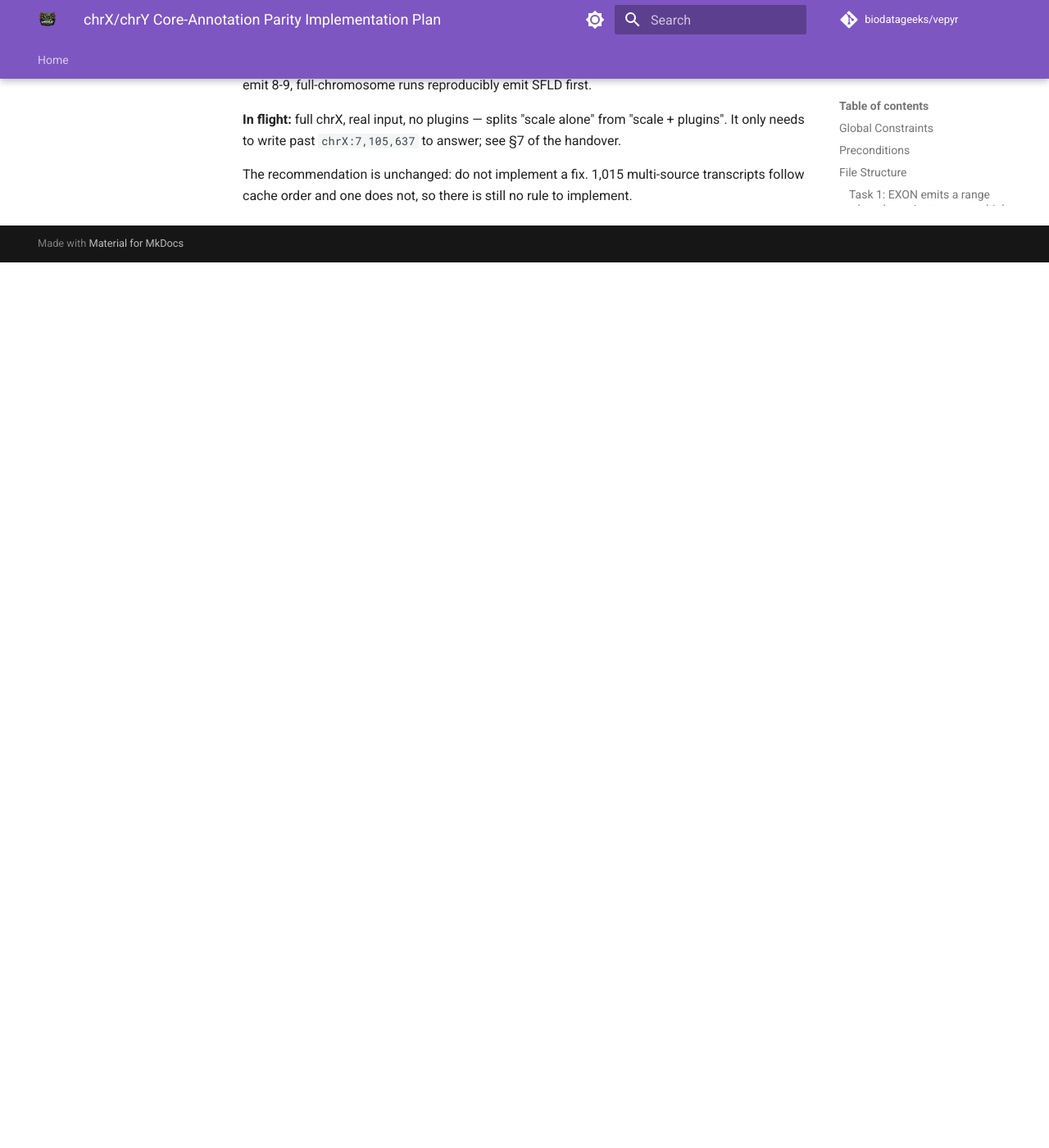
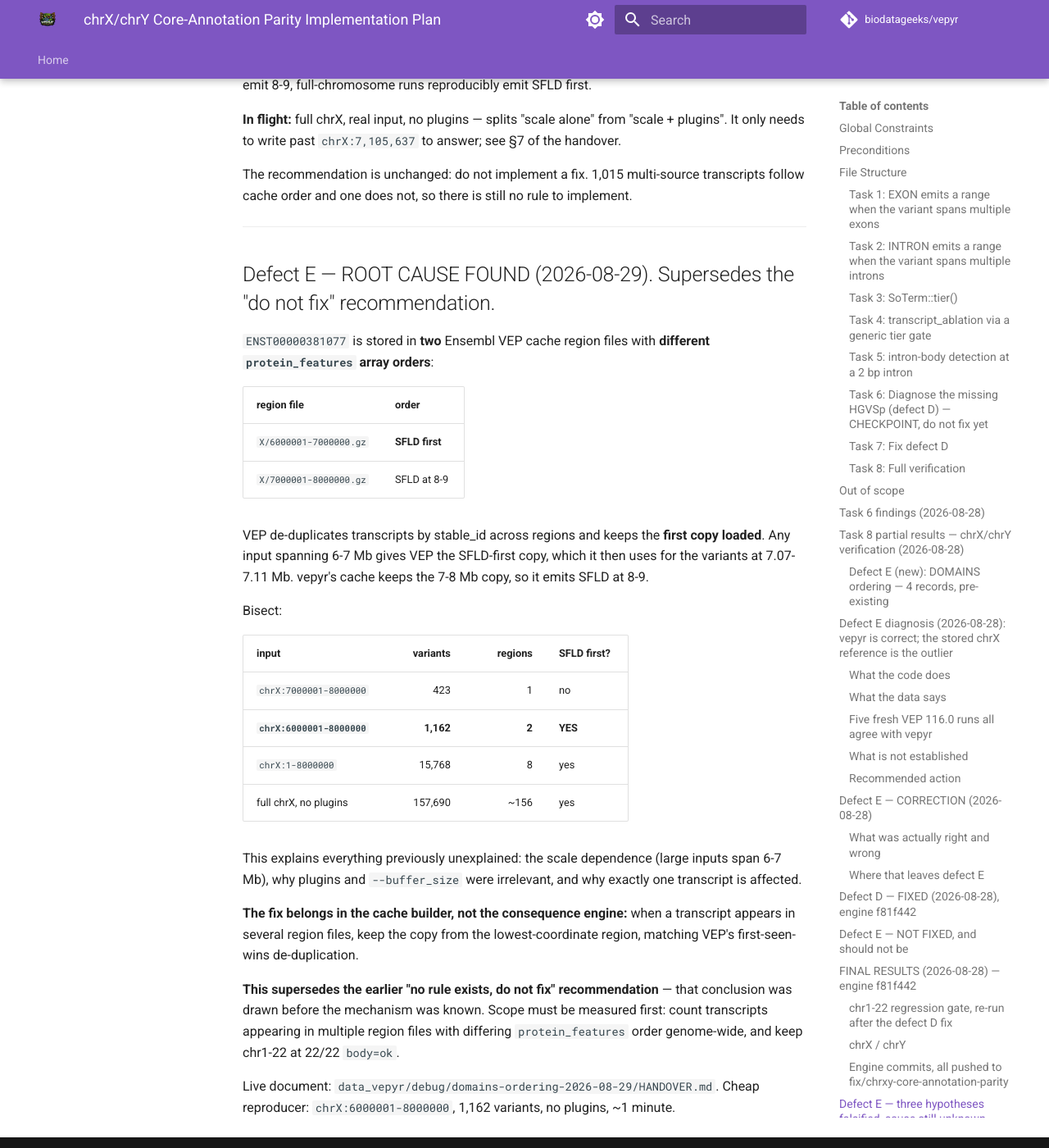
Before and after one commit to biodatageeks/vepyr, an MkDocs documentation site: the page built from docs/superpowers/plans/2026-08-28-chrxy-core-annotation-parity.md, in a window 1280 px wide and 1400 px high, scrolled down 35896 px. Shown: the whole window at 82% size. Built offline with MkDocs 1.6.1 and Material for MkDocs 9.7.7, drawn with Linux system fonts in a browser that asks for light colours; comment, search, counter and statistics services are not loaded; before the commit the page ends 36216 px from its top, so only the background shows below that.

Commit message:
docs: defect E root cause — duplicate transcript copies across cache regions
ENST00000381077 is stored in two Ensembl VEP cache region files with
different protein_features orders: 6000001-7000000.gz has SFLD first,
7000001-8000000.gz has it at indices 8-9. VEP de-duplicates by stable_id
across regions and keeps the first copy loaded, so any input spanning 6-7 Mb
gets the SFLD-first copy. vepyr's cache keeps the 7-8 Mb copy.

Explains the scale dependence, why plugins and buffer_size were irrelevant,
and why exactly one transcript is affected. Bisected to a 1,162-variant
reproducer (chrX:6000001-8000000, no plugins).

Supersedes the earlier "no rule exists, do not fix" recommendation: the fix
is first-seen-wins de-duplication in the cache builder.

Co-Authored-By: Claude Opus 5 (1M context) <noreply@anthropic.com>
Claude-Session: https://claude.ai/code/session_01VRCGDbuH3hVyebJErYmLrv

```diff
--- a/docs/superpowers/plans/2026-08-28-chrxy-core-annotation-parity.md
+++ b/docs/superpowers/plans/2026-08-28-chrxy-core-annotation-parity.md
@@ -1556,3 +1556,43 @@ It only needs to write past `chrX:7,105,637` to answer; see §7 of the handover.
 
 The recommendation is unchanged: do not implement a fix. 1,015 multi-source transcripts follow
 cache order and one does not, so there is still no rule to implement.
+
+---
+
+## Defect E — ROOT CAUSE FOUND (2026-08-29). Supersedes the "do not fix" recommendation.
+
+`ENST00000381077` is stored in **two** Ensembl VEP cache region files with **different
+`protein_features` array orders**:
+
+| region file | order |
+|---|---|
+| `X/6000001-7000000.gz` | **SFLD first** |
+| `X/7000001-8000000.gz` | SFLD at 8-9 |
+
+VEP de-duplicates transcripts by stable_id across regions and keeps the **first copy loaded**. Any
+input spanning 6-7 Mb gives VEP the SFLD-first copy, which it then uses for the variants at
+7.07-7.11 Mb. vepyr's cache keeps the 7-8 Mb copy, so it emits SFLD at 8-9.
+
+Bisect:
+
+| input | variants | regions | SFLD first? |
+|---|---:|---:|---|
+| `chrX:7000001-8000000` | 423 | 1 | no |
+| **`chrX:6000001-8000000`** | **1,162** | **2** | **YES** |
+| `chrX:1-8000000` | 15,768 | 8 | yes |
+| full chrX, no plugins | 157,690 | ~156 | yes |
+
+This explains everything previously unexplained: the scale dependence (large inputs span 6-7 Mb),
+why plugins and `--buffer_size` were irrelevant, and why exactly one transcript is affected.
+
+**The fix belongs in the cache builder, not the consequence engine:** when a transcript appears in
+several region files, keep the copy from the lowest-coordinate region, matching VEP's
+first-seen-wins de-duplication.
+
+**This supersedes the earlier "no rule exists, do not fix" recommendation** — that conclusion was
+drawn before the mechanism was known. Scope must be measured first: count transcripts appearing in
+multiple region files with differing `protein_features` order genome-wide, and keep chr1-22 at
+22/22 `body=ok`.
+
+Live document: `data_vepyr/debug/domains-ordering-2026-08-29/HANDOVER.md`.
+Cheap reproducer: `chrX:6000001-8000000`, 1,162 variants, no plugins, ~1 minute.
```
